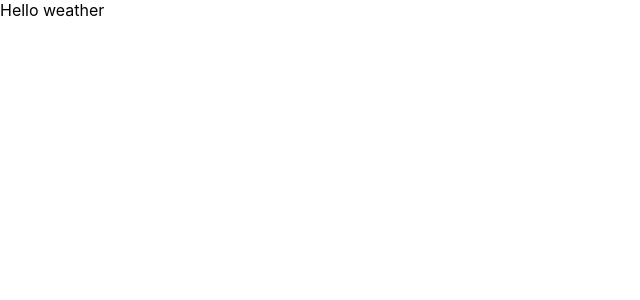
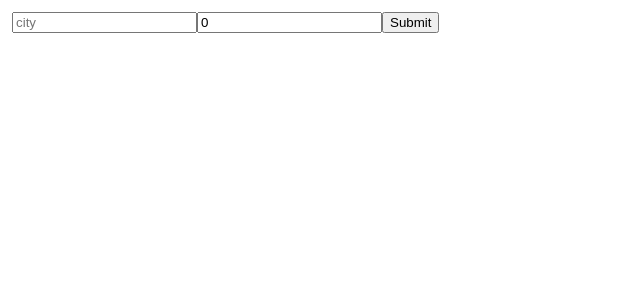
Before and after one commit to sunDalik/React-Random, a React (Create React App) app: page /weather in a window 1280 px wide. Shown: the top 300 px of the page, without its empty margins (0-640 px from the left). Built offline with nearby package versions, Linux system fonts and the light colour scheme.

Commit message:
Add weather app

```diff
--- a/src/App.css
+++ b/src/App.css
@@ -1,38 +1,9 @@
-.App {
-  text-align: center;
+html,
+body {
+  height: 100%;
 }
 
-.App-logo {
-  height: 40vmin;
-  pointer-events: none;
+body {
+  margin: 12px;
+  font-family: Roboto, "Helvetica Neue", sans-serif;
 }
-
-@media (prefers-reduced-motion: no-preference) {
-  .App-logo {
-    animation: App-logo-spin infinite 20s linear;
-  }
-}
-
-.App-header {
-  background-color: #282c34;
-  min-height: 100vh;
-  display: flex;
-  flex-direction: column;
-  align-items: center;
-  justify-content: center;
-  font-size: calc(10px + 2vmin);
-  color: white;
-}
-
-.App-link {
-  color: #61dafb;
-}
-
-@keyframes App-logo-spin {
-  from {
-    transform: rotate(0deg);
-  }
-  to {
-    transform: rotate(360deg);
-  }
-}
--- a/src/index.css
+++ /dev/null
@@ -1,13 +0,0 @@
-body {
-  margin: 0;
-  font-family: -apple-system, BlinkMacSystemFont, 'Segoe UI', 'Roboto', 'Oxygen',
-    'Ubuntu', 'Cantarell', 'Fira Sans', 'Droid Sans', 'Helvetica Neue',
-    sans-serif;
-  -webkit-font-smoothing: antialiased;
-  -moz-osx-font-smoothing: grayscale;
-}
-
-code {
-  font-family: source-code-pro, Menlo, Monaco, Consolas, 'Courier New',
-    monospace;
-}
--- a/src/index.js
+++ b/src/index.js
@@ -1,6 +1,5 @@
 import React from 'react';
 import ReactDOM from 'react-dom/client';
-import './index.css';
 import App from './App';
 import reportWebVitals from './reportWebVitals';
 
--- a/src/weather/WeatherApp.js
+++ b/src/weather/WeatherApp.js
@@ -1,7 +1,51 @@
+import React from "react";
+import WeatherDisplayBlock from "./WeatherDisplayBlock";
+import './weather.css';
 
 function WeatherApp() {
+    const [city, setCity] = React.useState("");
+    const [days, setDays] = React.useState(0);
+    const [weatherData, setWeatherData] = React.useState({});
+
+    const key = "37076fc74766499ab0691736221607";
+
+    const onSubmit = (e) => {
+        e.preventDefault();
+        fetch(`http://api.weatherapi.com/v1/forecast.json?key=${key}&q=${city}&days=${days}&aqi=no&alerts=no`)
+            .then((data) => data.json())
+            .then((json) => {
+                setWeatherData(json);
+                console.log(json);
+            })
+    };
+
     return (
-        <div>Hello weather</div>
+        <div>
+            <form onSubmit={onSubmit}>
+                <input value={city} onChange={e => setCity(e.target.value)} placeholder="city" />
+                <input value={days} onChange={e => setDays(e.target.value)} placeholder="days" />
+                <button type="Submit">Submit</button>
+            </form>
+
+            {
+                weatherData.location &&
+                <div>
+                    <h2>{weatherData.location.name}</h2>
+                    <h3>Current weather</h3>
+                    <WeatherDisplayBlock weatherData={weatherData.current} />
+
+                    <h3>Forecast</h3>
+                    <div class="flexbox_r">
+                        {weatherData.forecast.forecastday.map((e, i) => <WeatherDisplayBlock weatherData={e.day} key={i} />)}
+                    </div >
+                </div >
+            }
+
+            {
+                weatherData.error &&
+                <h3 style={{ color: "red" }}>{weatherData.error.message}</h3>
+            }
+        </div>
     );
 }
 
--- /dev/null
+++ b/src/weather/WeatherDisplayBlock.js
@@ -0,0 +1,16 @@
+import './weather.css';
+
+function WeatherDisplayBlock({ weatherData }) {
+    return (
+        <div class="outer">
+            <div class="flexbox">
+                <img src={weatherData.condition.icon} />
+                <div>{weatherData.condition.text}</div>
+                {weatherData.temp_c !== undefined && <div>{weatherData.temp_c}C</div>}
+                {weatherData.avgtemp_c !== undefined && <div>{weatherData.avgtemp_c}C</div>}
+            </div>
+        </div >
+    );
+}
+
+export default WeatherDisplayBlock;
--- /dev/null
+++ b/src/weather/weather.css
@@ -0,0 +1,20 @@
+
+.flexbox {
+    display: flex;
+    flex-direction: column;
+    align-items: center;
+    border: 2px solid lightgray;
+    border-radius: 10px;
+    padding: 5px 10px;
+  }
+
+  .outer {
+    display: inline-block;
+    margin: 0 10px;
+  }
+
+  .flexbox_r {
+    display: flex;
+    flex-direction: row;
+    align-items: center;
+  }
```
